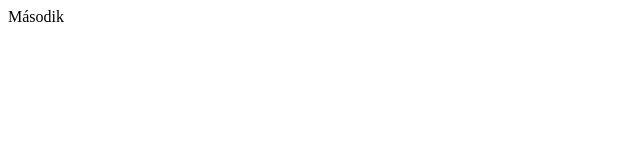
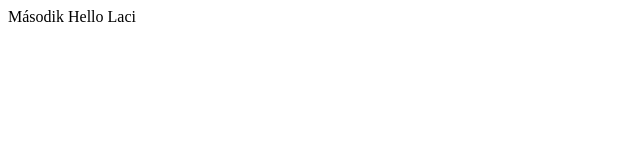
Before and after one commit to lacu46/proba_12_09, a plain HTML site: page menu2.html in a window 1280 px wide. Shown: the full height of the page, 0-640 px from the left. Drawn offline with Linux system fonts and the light colour scheme.

Commit message:
Üdvözlet

```diff
--- a/menu2.html
+++ b/menu2.html
@@ -1,11 +1,14 @@
 <!DOCTYPE html>
 <html lang="en">
+
 <head>
     <meta charset="UTF-8">
     <meta name="viewport" content="width=device-width, initial-scale=1.0">
     <title>Document</title>
 </head>
+
 <body>
-    Második
+    Második Hello Laci
 </body>
+
 </html>
```
